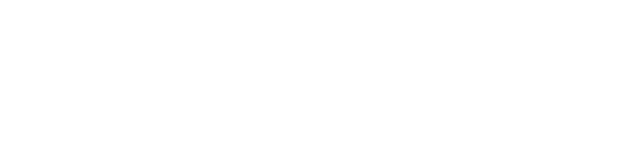
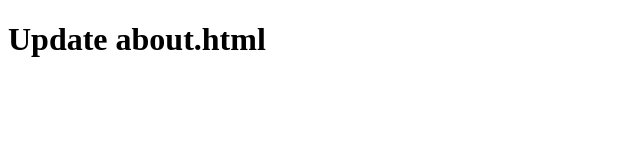
Before and after one commit to NeerajKumarPaswan/git-tutorial, a plain HTML site: page about.html in a window 1280 px wide. Shown: the whole page, without its empty margins (0-640 px from the left). Drawn offline with Linux system fonts and the light colour scheme.

Commit message:
changed about.html first time

```diff
--- a/about.html
+++ b/about.html
@@ -7,6 +7,7 @@
     <title>Document</title>
 </head>
 <body>
+    <h1>Update about.html</h1>
 
 </body>
 </html>
```
